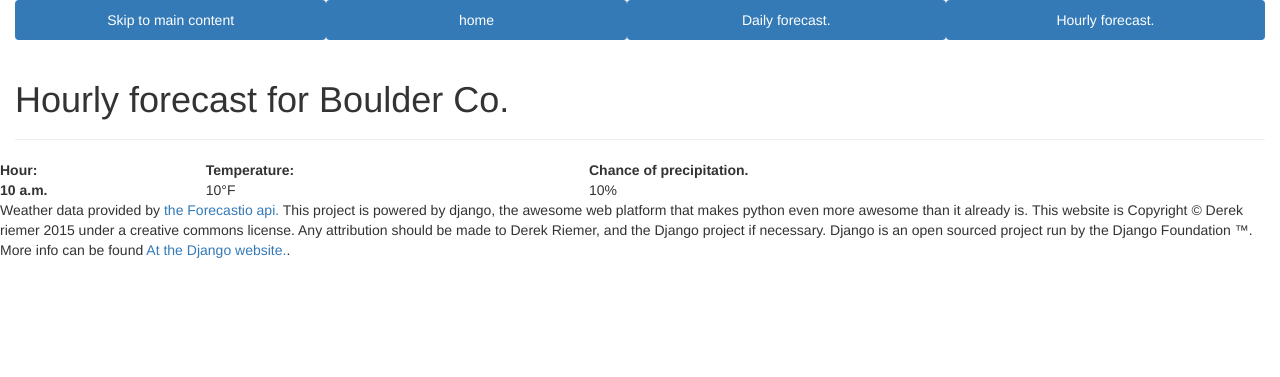
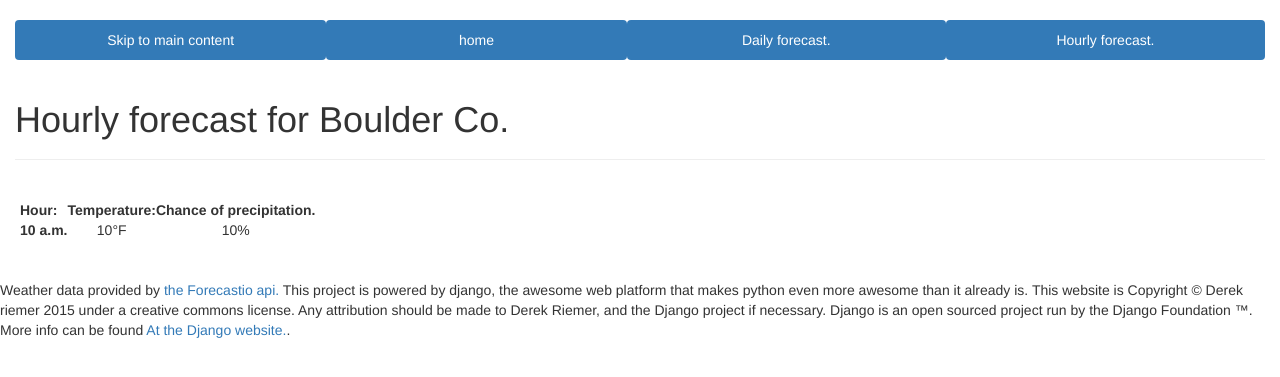
Before and after one commit to derekriemer/derek-django, a Django app: page /weather/hourly in a window 1280 px wide. Shown: the top 377 px of the page. Run offline with Django 3.2, Linux system fonts and the light colour scheme; tables that the repository leaves empty hold one stand-in row (values such as "Sample post"); a database or web service that is not in the repository returns one stand-in record (values such as "Sample title"); data that the repository does not hold is empty; some libraries are stand-ins or nearby versions.

Commit message:
more css fixes maybe, I added some margin and other things.

```diff
--- a/get_weather/templates/get_weather/base.htm
+++ b/get_weather/templates/get_weather/base.htm
@@ -13,6 +13,18 @@
 {% block files %}
 
 {% endblock %}
+{% verbatim %}
+<style>
+table, div {
+    margin : 20px;
+}
+
+table {
+    text-align:center;
+}
+</style>
+{% endverbatim %}
+
 </head>
 <body>
 <div class="container-fluid">
--- a/get_weather/templates/get_weather/hourly.htm
+++ b/get_weather/templates/get_weather/hourly.htm
@@ -5,7 +5,7 @@
 {% block main %}
 
 
-<table style="width:100%;">
+<table >
 <tr>
 <th> Hour:</th>
 <th>Temperature:</th>
```
